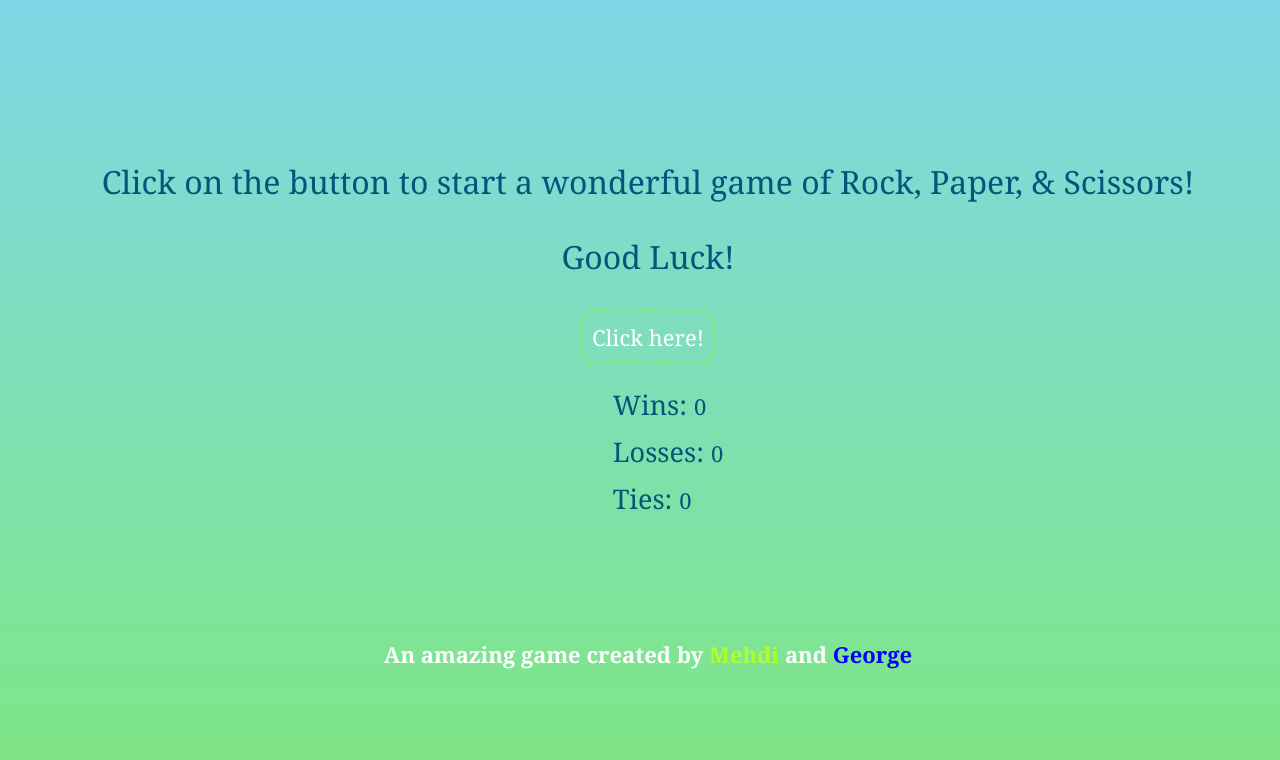
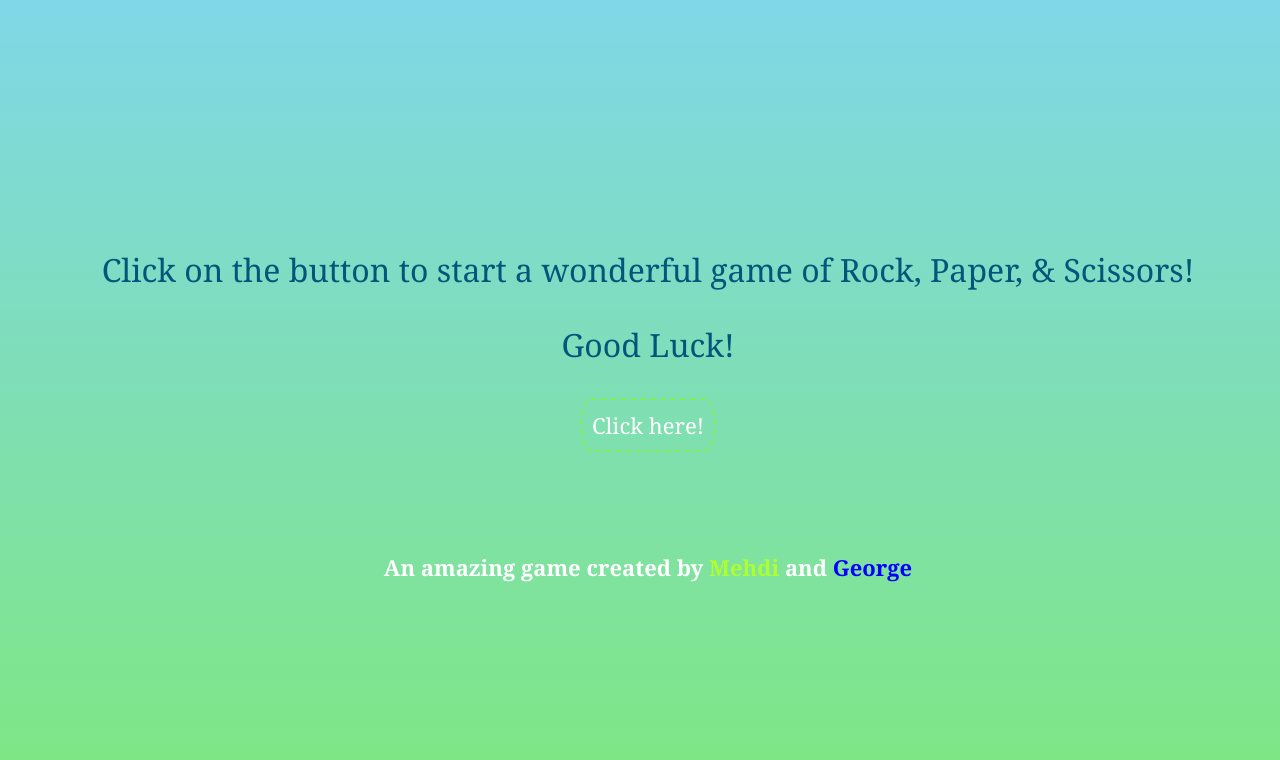
Before and after one commit to mehdisafari77/Rock-Paper-Scissors-Game, a plain HTML site: page index.html in a window 1280 px wide. Drawn offline with Linux system fonts and the light colour scheme.

Commit message:
removed ul

```diff
--- a/index.html
+++ b/index.html
@@ -19,13 +19,13 @@
         <div class=button onclick="playGame()">Click here!</div>
     </section>
 
-    <section class="scoreboard">
+    <!-- <section class="scoreboard">
         <ul>
-            <li>Wins: <span id="wins"></span></li>
-            <li>Losses: <span id="losses"></span></li>
-            <li>Ties: <span id="ties"></span></li>
+            <li>Wins:</li>
+            <li>Losses:</li>
+            <li>Ties:</li>
         </ul>
-    </section>
+    </section> -->
 
     <footer>
         <h2>An amazing game created by <span id="mehdi">Mehdi</span> and <span id="george">George</span></h2>
--- a/script.js
+++ b/script.js
@@ -38,7 +38,3 @@ function playGame() {
         playGame()
     }
 }
-
-document.getElementById('wins').innerHTML = wins
-document.getElementById('losses').innerHTML = losses
-document.getElementById('ties').innerHTML = ties
```
